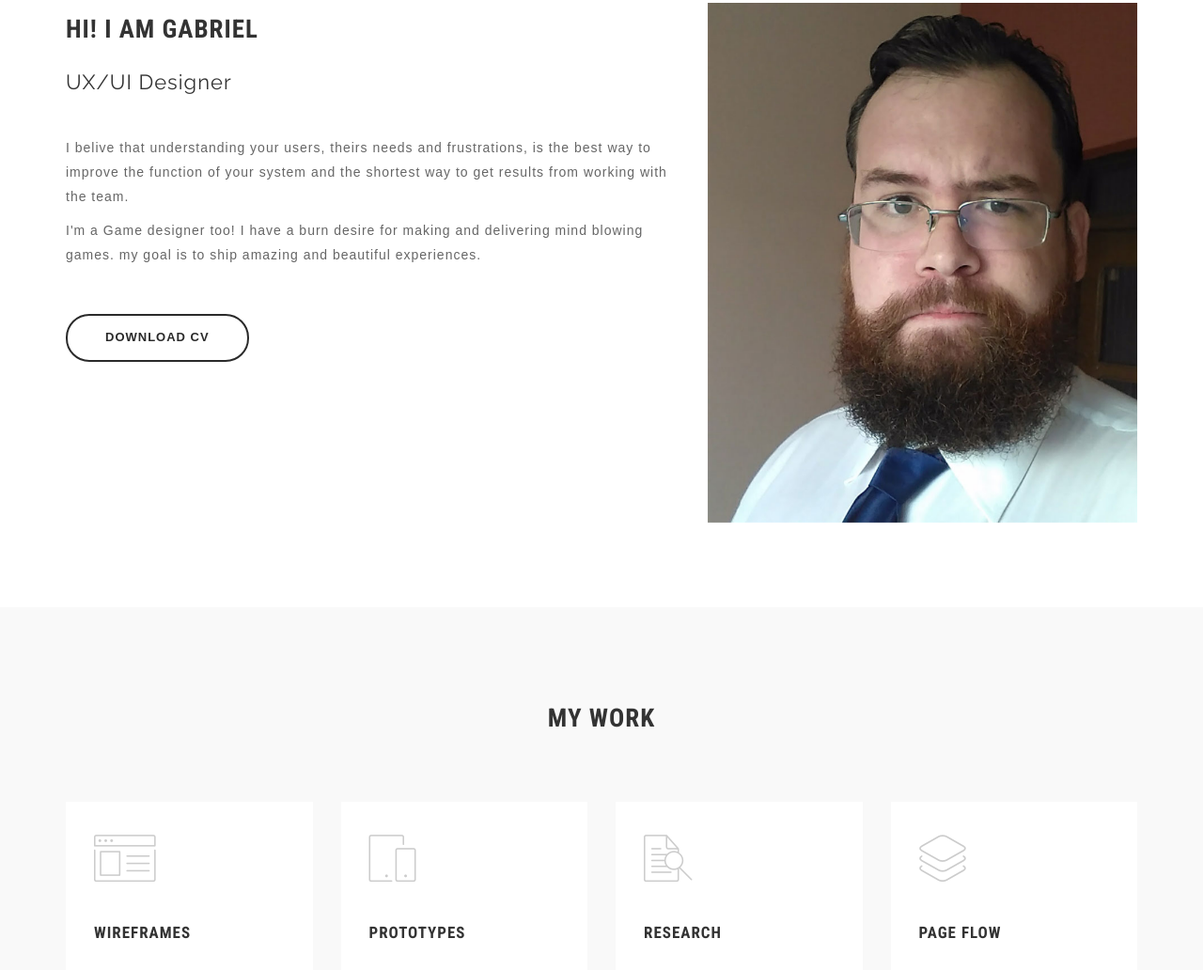
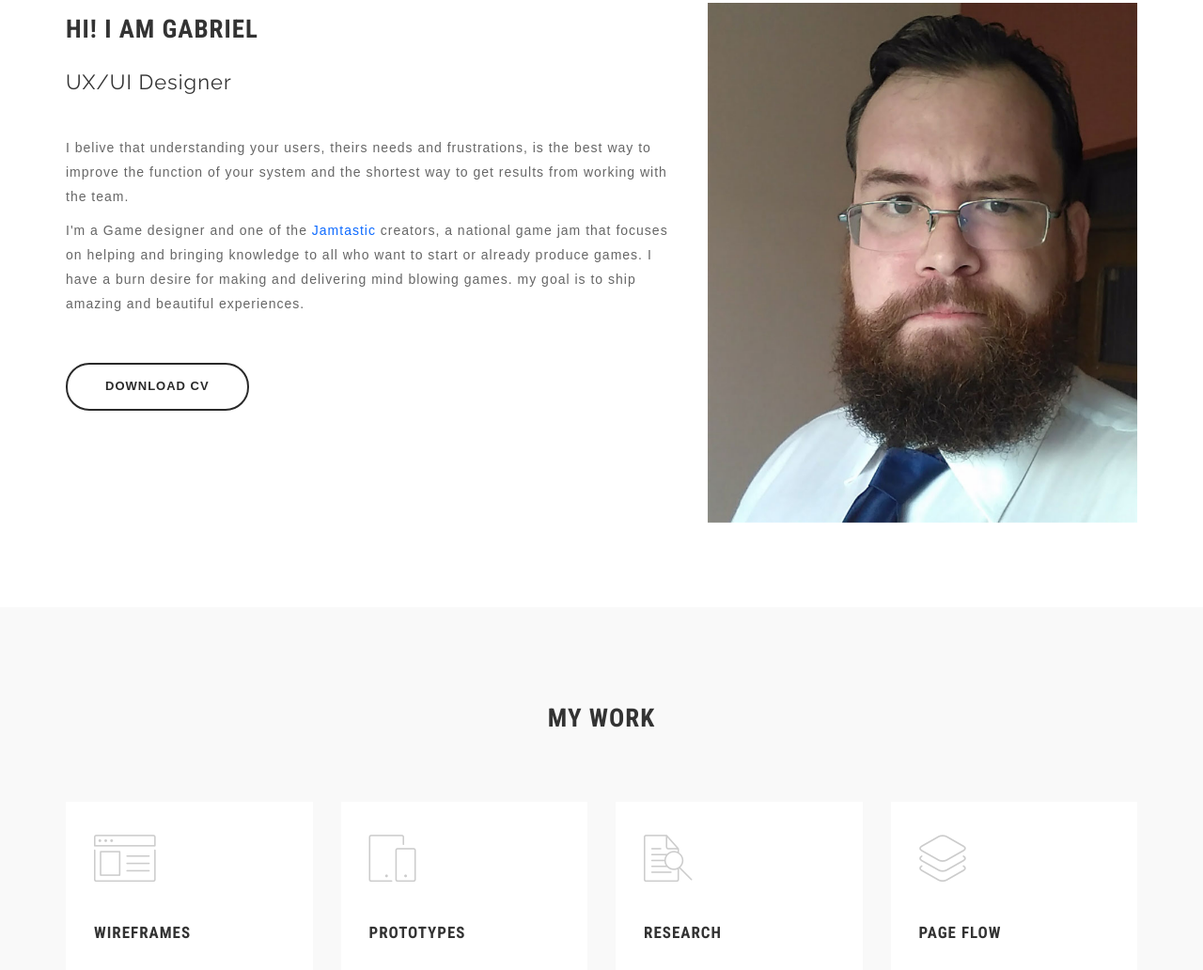
Before and after one commit to gabrielcpule/gabrielcpule.github.io, a plain HTML site: page portfolio/index.html in a window 1280 px wide. Shown: the part 887-1919 px from the top of the page at 94% size. Drawn offline with nearby package versions, Linux system fonts and the light colour scheme.

Commit message:
Adding somethings

```diff
--- a/portfolio/index.html
+++ b/portfolio/index.html
@@ -105,7 +105,7 @@
 						<h2>Hi! I am Gabriel</h2>
 						<h4>UX/UI Designer</h4>
 						<p>I belive that understanding your users, theirs needs and frustrations, is the best way to improve the function of your system and the shortest way to get results from working with the team.</p>
-						<p> I'm a Game designer too! I have a burn desire for making and delivering mind blowing games. my goal is to ship amazing and beautiful experiences.</p>
+						<p> I'm a Game designer and one of the <a target = "_blank" href="http://jams.gamejolt.io/jamtasticvol2" style="color:#0d6aff">Jamtastic</a> creators, a national game jam that focuses on helping and bringing knowledge to all who want to start or already produce games. I have a burn desire for making and delivering mind blowing games. my goal is to ship amazing and beautiful experiences.</p>
 						<a target="_blank" href="images/CV.pdf" class="btn btn-black">Download CV</a>
 						<!--<a href="#" class="btn btn-black">Hire Me</a>-->
 					</div>
@@ -208,6 +208,7 @@
 						<p>I've done some games, and I love to do them</p>
                           </a>
                             <a href="images/portfolio/10.png" hidden=""> <img src="images/portfolio/10.png" alt=""> </a>
+                            <a href="images/portfolio/14.jpg" hidden=""> <img src="images/portfolio/14.jpg" alt=""> </a>
 
 
 					</div>
```
Also changed, not shown: portfolio/images/portfolio/14.jpg (added).
